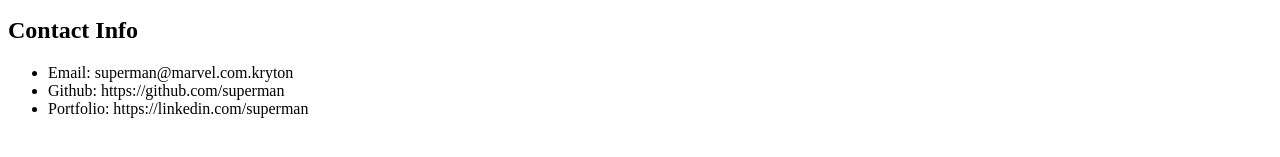
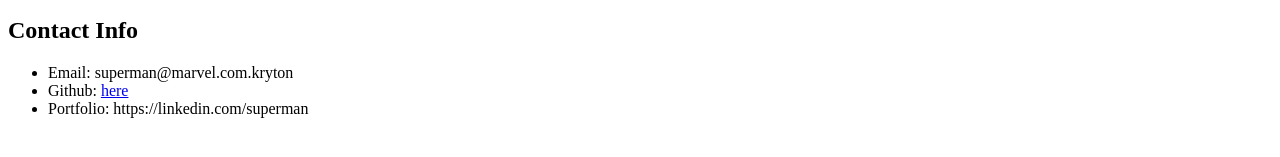
Before and after one commit to kennywenny/week1activity6, a plain HTML site: page index.html in a window 1280 px wide. Shown: the part 473-630 px from the top of the page. Drawn offline with Linux system fonts and the light colour scheme.

Commit message:
Actually do a link

```diff
--- a/index.html
+++ b/index.html
@@ -19,7 +19,7 @@
       <h2>Contact Info</h2>
       <ul>
         <li>Email: superman@marvel.com.kryton</li>
-        <li>Github: https://github.com/superman</li>
+        <li>Github: <a href="https://github.com/superman">here</a></li>
         <li>Portfolio: https://linkedin.com/superman</li>
       </ul>
     </section>
```
